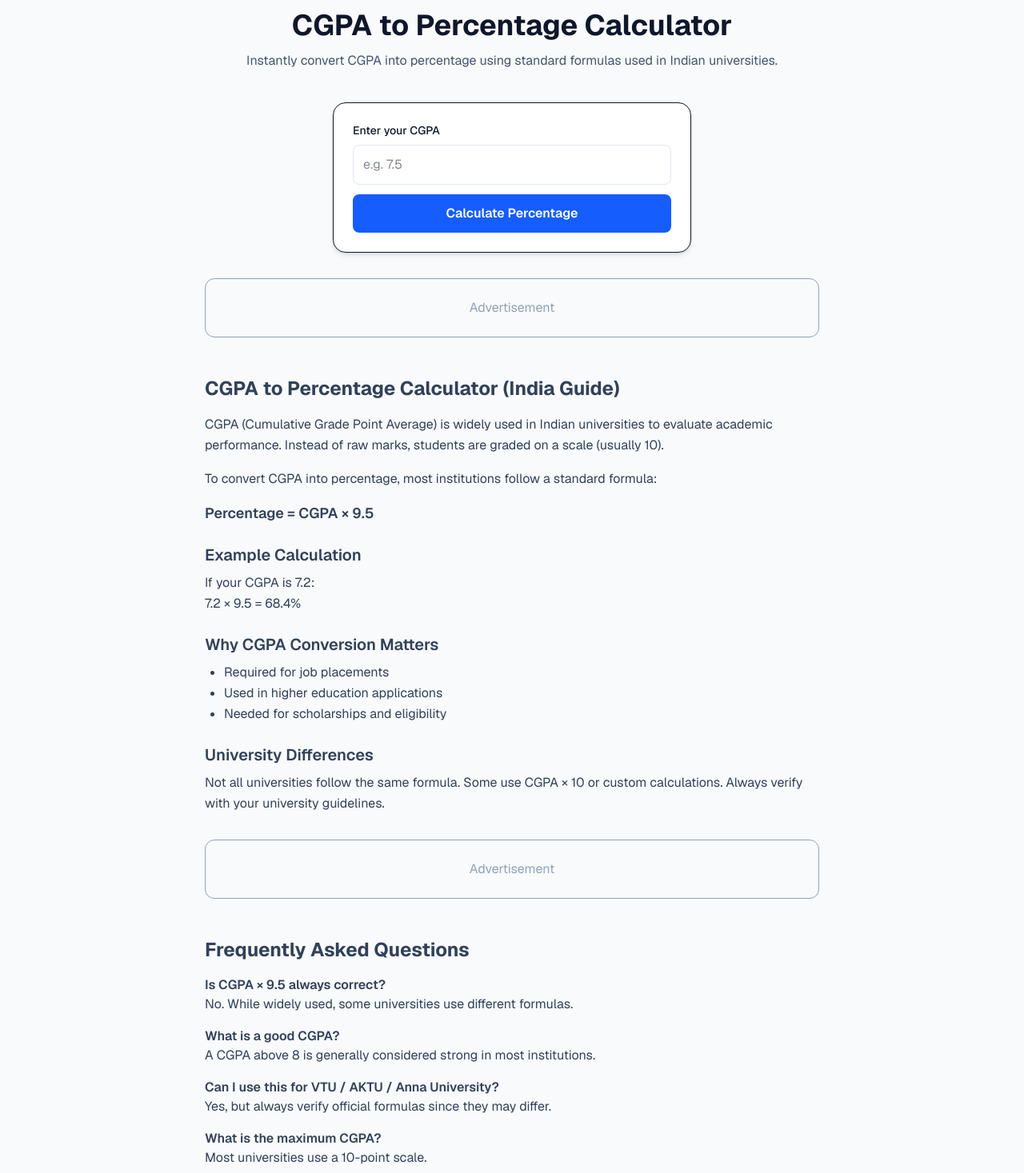
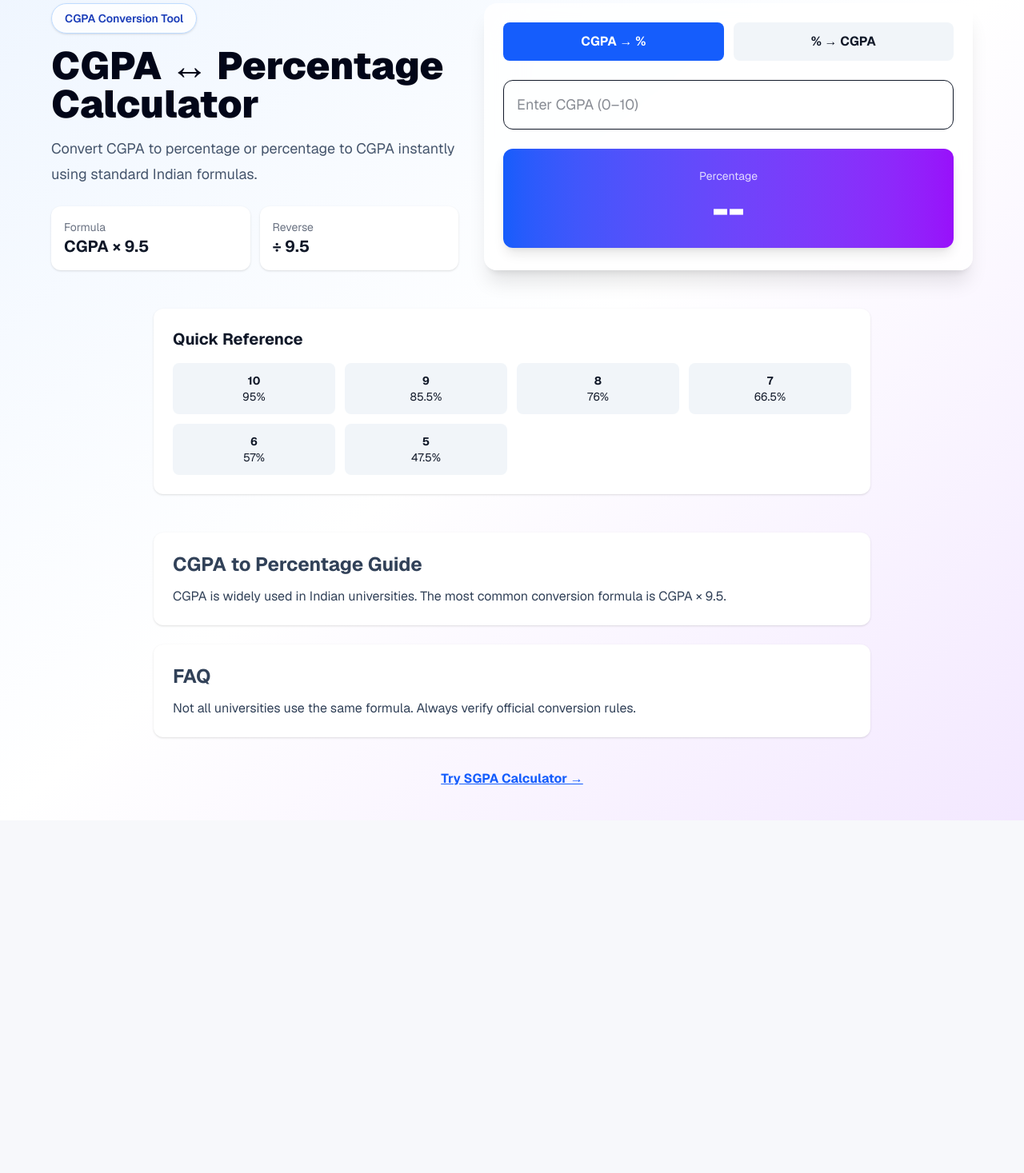
Before and after one commit to sanketdandgund14/student-tools-hub, a Next.js app: page /cgpa in a window 1280 px wide. Shown: the part 92-1559 px from the top of the page at 80% size. After the commit the page ends 1118 px from the top, so only its background shows below. Built offline with nearby package versions, Linux system fonts and the light colour scheme.

Commit message:
feat: advanced CGPA converter with dual mode and modern UI

```diff
--- a/app/cgpa/page.tsx
+++ b/app/cgpa/page.tsx
@@ -1,188 +1,233 @@
 "use client";
-import { useState } from "react";
+
 import Link from "next/link";
+import { useEffect, useState } from "react";
 
 export default function CGPA() {
+  const [mode, setMode] = useState<"cgpa" | "percentage">("cgpa");
+
   const [cgpa, setCgpa] = useState("");
-  const [result, setResult] = useState<number | null>(null);
+  const [percentage, setPercentage] = useState("");
+
+  const [cgpaResult, setCgpaResult] = useState<number | null>(null);
+  const [percentageResult, setPercentageResult] = useState<number | null>(null);
+
   const [error, setError] = useState("");
 
-  const calculate = () => {
+  // CGPA → Percentage (instant)
+  useEffect(() => {
+    if (mode !== "cgpa") return;
+
     const value = parseFloat(cgpa);
 
-    if (isNaN(value)) {
-      setError("Please enter a valid CGPA");
-      setResult(null);
+    if (cgpa === "") {
+      setPercentageResult(null);
+      setError("");
+      return;
+    }
+
+    if (Number.isNaN(value)) {
+      setError("Enter a valid CGPA");
+      setPercentageResult(null);
       return;
     }
 
     if (value < 0 || value > 10) {
       setError("CGPA must be between 0 and 10");
-      setResult(null);
+      setPercentageResult(null);
       return;
     }
 
     setError("");
-    setResult(value * 9.5);
-  };
+    setPercentageResult(value * 9.5);
+  }, [cgpa, mode]);
+
+  // Percentage → CGPA (instant)
+  useEffect(() => {
+    if (mode !== "percentage") return;
+
+    const value = parseFloat(percentage);
+
+    if (percentage === "") {
+      setCgpaResult(null);
+      setError("");
+      return;
+    }
+
+    if (Number.isNaN(value)) {
+      setError("Enter a valid percentage");
+      setCgpaResult(null);
+      return;
+    }
+
+    if (value < 0 || value > 100) {
+      setError("Percentage must be between 0 and 100");
+      setCgpaResult(null);
+      return;
+    }
+
+    setError("");
+    setCgpaResult(value / 9.5);
+  }, [percentage, mode]);
 
   return (
-    <div className="min-h-screen bg-slate-50 px-6 py-12">
+    <main className="min-h-screen bg-gradient-to-br from-blue-50 via-white to-purple-100 px-4 py-10 sm:px-6">
 
-      {/* HEADER */}
-      <div className="max-w-4xl mx-auto text-center mb-10">
-        <h1 className="text-4xl font-bold text-slate-900">
-          CGPA to Percentage Calculator
+      <section className="mx-auto max-w-6xl grid gap-8 lg:grid-cols-[1fr_1.2fr]">
+
+        {/* LEFT SIDE (SEO + INFO) */}
+        <div>
+          <p className="mb-4 inline-flex rounded-full border border-blue-200 bg-white/80 px-4 py-2 text-sm font-semibold text-blue-800 shadow-sm">
+            CGPA Conversion Tool
+          </p>
+
+          <h1 className="text-4xl font-black text-slate-950 sm:text-5xl">
+            CGPA ↔ Percentage Calculator
           </h1>
-        <p className="text-slate-600 mt-3">
-          Instantly convert CGPA into percentage using standard formulas used in Indian universities.
+
+          <p className="mt-4 text-lg text-slate-600 leading-8">
+            Convert CGPA to percentage or percentage to CGPA instantly using standard Indian formulas.
+          </p>
+
+          <div className="mt-6 grid grid-cols-2 gap-3">
+            <div className="bg-white p-4 rounded-xl shadow">
+              <p className="text-sm text-gray-500">Formula</p>
+              <p className="font-bold text-xl">CGPA × 9.5</p>
+            </div>
+            <div className="bg-white p-4 rounded-xl shadow">
+              <p className="text-sm text-gray-500">Reverse</p>
+              <p className="font-bold text-xl">÷ 9.5</p>
+            </div>
+          </div>
+        </div>
+
+        {/* RIGHT SIDE (TOOL) */}
+        <div className="bg-white/80 backdrop-blur-xl p-6 rounded-2xl shadow-xl">
+
+          {/* TOGGLE */}
+          <div className="flex gap-3 mb-6">
+            <button
+              onClick={() => setMode("cgpa")}
+              className={`flex-1 p-3 rounded-lg font-bold transition ${
+                mode === "cgpa"
+                  ? "bg-blue-600 text-white"
+                  : "bg-slate-100"
+              }`}
+            >
+              CGPA → %
+            </button>
+
+            <button
+              onClick={() => setMode("percentage")}
+              className={`flex-1 p-3 rounded-lg font-bold transition ${
+                mode === "percentage"
+                  ? "bg-purple-600 text-white"
+                  : "bg-slate-100"
+              }`}
+            >
+              % → CGPA
+            </button>
+          </div>
+
+          {/* INPUT */}
+          <div>
+            {mode === "cgpa" ? (
+              <input
+                type="number"
+                value={cgpa}
+                placeholder="Enter CGPA (0–10)"
+                onChange={(e) => setCgpa(e.target.value)}
+                className="w-full p-4 border rounded-xl text-lg focus:ring-4 focus:ring-blue-200"
+              />
+            ) : (
+              <input
+                type="number"
+                value={percentage}
+                placeholder="Enter Percentage (0–100)"
+                onChange={(e) => setPercentage(e.target.value)}
+                className="w-full p-4 border rounded-xl text-lg focus:ring-4 focus:ring-purple-200"
+              />
+            )}
+          </div>
+
+          {/* ERROR */}
+          {error && (
+            <p className="mt-3 text-red-600 font-semibold">{error}</p>
+          )}
+
+          {/* RESULT */}
+          <div className="mt-6 rounded-xl bg-gradient-to-r from-blue-600 to-purple-600 text-white p-6 text-center shadow-lg">
+
+            <p className="text-sm opacity-80">
+              {mode === "cgpa" ? "Percentage" : "CGPA"}
+            </p>
+
+            <h2 className="text-5xl font-black mt-2">
+              {mode === "cgpa"
+                ? percentageResult !== null
+                  ? `${percentageResult.toFixed(2)}%`
+                  : "--"
+                : cgpaResult !== null
+                ? cgpaResult.toFixed(2)
+                : "--"}
+            </h2>
+
+          </div>
+
+        </div>
+      </section>
+
+      {/* QUICK TABLE */}
+      <section className="mt-12 max-w-4xl mx-auto bg-white p-6 rounded-xl shadow">
+        <h2 className="text-xl font-bold mb-4">Quick Reference</h2>
+        <div className="grid grid-cols-2 sm:grid-cols-4 gap-3 text-sm">
+          {[
+            ["10", "95%"],
+            ["9", "85.5%"],
+            ["8", "76%"],
+            ["7", "66.5%"],
+            ["6", "57%"],
+            ["5", "47.5%"],
+          ].map(([c, p]) => (
+            <div key={c} className="bg-slate-100 p-3 rounded-lg text-center">
+              <p className="font-bold">{c}</p>
+              <p>{p}</p>
+            </div>
+          ))}
+        </div>
+      </section>
+
+      {/* SEO CONTENT */}
+      <section className="mt-12 max-w-4xl mx-auto space-y-6 text-slate-700">
+
+        <div className="bg-white p-6 rounded-xl shadow">
+          <h2 className="text-2xl font-bold">
+            CGPA to Percentage Guide
+          </h2>
+          <p className="mt-3">
+            CGPA is widely used in Indian universities. The most common conversion formula is CGPA × 9.5.
           </p>
         </div>
 
-      {/* CALCULATOR */}
-      <div className="max-w-md mx-auto bg-white p-6 rounded-2xl shadow-md border">
-        <label className="block text-sm font-medium mb-2">
-          Enter your CGPA
-        </label>
-
-        <input
-          type="number"
-          step="0.01"
-          placeholder="e.g. 7.5"
-          value={cgpa}
-          onChange={(e) => setCgpa(e.target.value)}
-          className="w-full border border-slate-200 p-3 rounded-lg mb-3 focus:outline-none focus:ring-2 focus:ring-blue-500"
-        />
-
-        {error && (
-          <p className="text-red-500 text-sm mb-3">{error}</p>
-        )}
-
-        <button
-          onClick={calculate}
-          className="w-full bg-blue-600 hover:bg-blue-700 text-white p-3 rounded-lg font-semibold transition"
-        >
-          Calculate Percentage
-        </button>
-
-        {result !== null && (
-          <div className="mt-5 text-center">
-            <p className="text-slate-600">Your Percentage</p>
-            <h2 className="text-3xl font-bold text-blue-600">
-              {result.toFixed(2)}%
-            </h2>
-          </div>
-        )}
-      </div>
-
-      {/* AD SLOT 1 */}
-      <div className="max-w-3xl mx-auto mt-8 p-6 border rounded-xl text-center text-slate-400">
-        Advertisement
-      </div>
-
-      {/* SEO CONTENT */}
-      <div className="max-w-3xl mx-auto mt-12 text-slate-700 leading-relaxed">
-
-        <h2 className="text-2xl font-bold mb-4">
-          CGPA to Percentage Calculator (India Guide)
-        </h2>
-
-        <p className="mb-4">
-          CGPA (Cumulative Grade Point Average) is widely used in Indian universities to evaluate academic performance.
-          Instead of raw marks, students are graded on a scale (usually 10).
-        </p>
-
-        <p className="mb-4">
-          To convert CGPA into percentage, most institutions follow a standard formula:
-        </p>
-
-        <p className="font-semibold text-lg mb-4">
-          Percentage = CGPA × 9.5
-        </p>
-
-        <h3 className="text-xl font-semibold mt-6 mb-2">
-          Example Calculation
-        </h3>
-
-        <p className="mb-4">
-          If your CGPA is 7.2:
-          <br />
-          7.2 × 9.5 = 68.4%
-        </p>
-
-        <h3 className="text-xl font-semibold mt-6 mb-2">
-          Why CGPA Conversion Matters
-        </h3>
-
-        <ul className="list-disc pl-6 mb-4">
-          <li>Required for job placements</li>
-          <li>Used in higher education applications</li>
-          <li>Needed for scholarships and eligibility</li>
-        </ul>
-
-        <h3 className="text-xl font-semibold mt-6 mb-2">
-          University Differences
-        </h3>
-
-        <p className="mb-4">
-          Not all universities follow the same formula. Some use CGPA × 10 or custom calculations.
-          Always verify with your university guidelines.
-        </p>
-
-      </div>
-
-      {/* AD SLOT 2 */}
-      <div className="max-w-3xl mx-auto mt-8 p-6 border rounded-xl text-center text-slate-400">
-        Advertisement
-      </div>
-
-      {/* FAQ */}
-      <div className="max-w-3xl mx-auto mt-12 text-slate-700">
-
-        <h2 className="text-2xl font-bold mb-4">
-          Frequently Asked Questions
-        </h2>
-
-        <h3 className="font-semibold mt-4">
-          Is CGPA × 9.5 always correct?
-        </h3>
-        <p className="mb-3">
-          No. While widely used, some universities use different formulas.
-        </p>
-
-        <h3 className="font-semibold mt-4">
-          What is a good CGPA?
-        </h3>
-        <p className="mb-3">
-          A CGPA above 8 is generally considered strong in most institutions.
-        </p>
-
-        <h3 className="font-semibold mt-4">
-          Can I use this for VTU / AKTU / Anna University?
-        </h3>
-        <p className="mb-3">
-          Yes, but always verify official formulas since they may differ.
-        </p>
-
-        <h3 className="font-semibold mt-4">
-          What is the maximum CGPA?
-        </h3>
-        <p className="mb-3">
-          Most universities use a 10-point scale.
-        </p>
-
-      </div>
-
-      {/* INTERNAL LINKING */}
-      <div className="max-w-3xl mx-auto mt-10 text-center">
-        <p className="text-slate-600">
-          Need semester-wise calculation? Try our{" "}
-          <Link href="/sgpa" className="text-blue-600 font-semibold underline">
-            SGPA Calculator
-          </Link>
+        <div className="bg-white p-6 rounded-xl shadow">
+          <h2 className="text-2xl font-bold">FAQ</h2>
+          <p className="mt-3">
+            Not all universities use the same formula. Always verify official conversion rules.
           </p>
         </div>
 
+      </section>
+
+      {/* NAVIGATION */}
+      <div className="mt-10 text-center">
+        <Link
+          href="/sgpa"
+          className="text-blue-600 font-bold underline"
+        >
+          Try SGPA Calculator →
+        </Link>
       </div>
+
+    </main>
   );
 }
```
Lines whose indentation alone changed are shown as unchanged.
